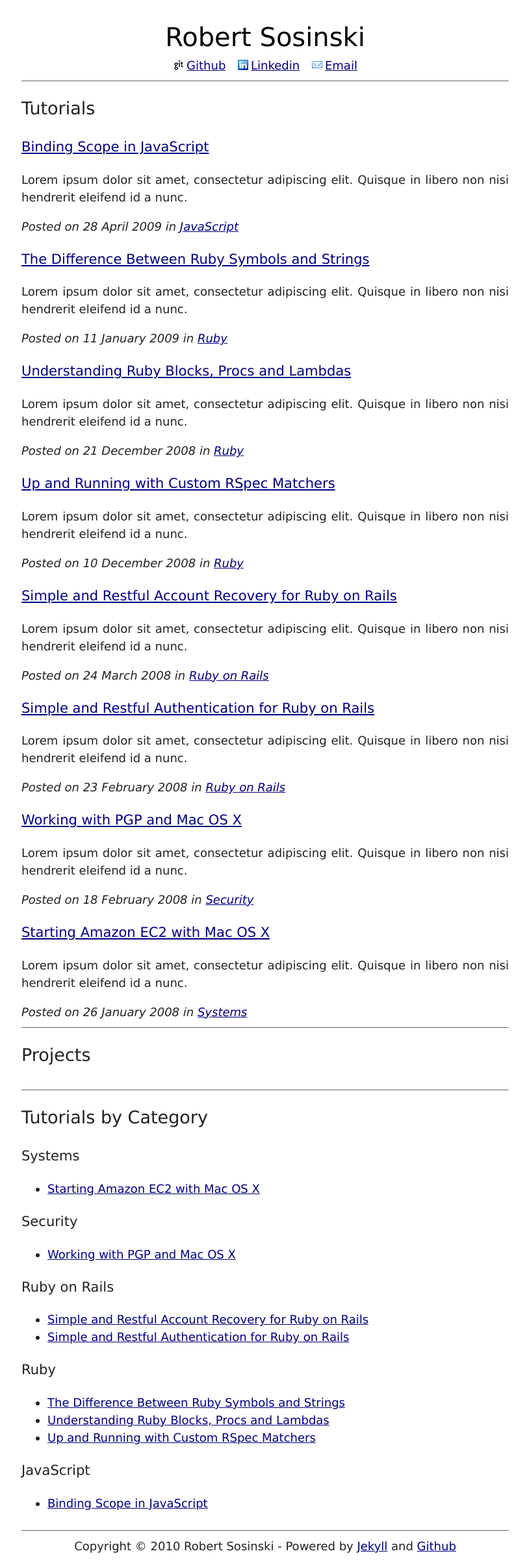
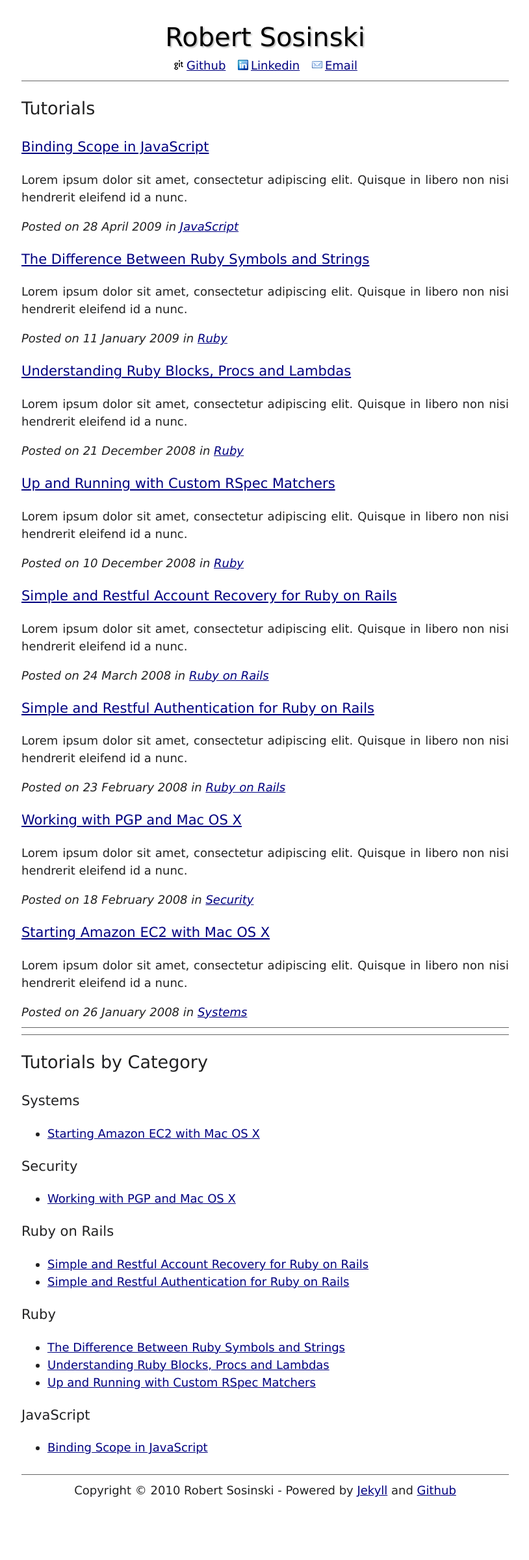
Before and after one commit to robertsosinski/robertsosinski.github.com, a Jekyll site: the page built from index.html, in a window 1280 px wide. Shown: the whole page at 65% size, without its empty margins (232-1046 px from the left). Built offline with Jekyll 4.4.1, drawn with Linux system fonts in a browser that asks for light colours; after the commit the page ends 2315 px from its top, so only the background shows below that.

Commit message:
more design work

```diff
--- a/_layouts/default.html
+++ b/_layouts/default.html
@@ -20,14 +20,18 @@
       <div id="navigation" class="section">
         <h1><a href="/" title="Robert Sosinski">Robert Sosinski</a></h1>
 
+        {% unless page.title == "home" %}
+          <a class="home" href="/">Back Home</a>
+        {% endunless %}
+
         <ul>
           <li><a class="github" href="http://github.com/robertsosinski">Github</a></li>
           <li><a class="linkedin" href="http://www.linkedin.com/in/robertsosinski">Linkedin</a></li>
-          <li><a class="email" rel="nofollow" href="mailto:me@domain.com">Email</a></li>
+          <li><a class="email" rel="nofollow" href="">Email</a></li>
         </ul>
       </div>
 
-      <div id="content">
+      <div id="content" class="section">
         {% unless page.title == "home" %}
           <h2>{{ page.title }}</h2>
         {% endunless %}
@@ -35,8 +39,8 @@
         {{ content }}
       </div>
 
-      <div id="categories" class="section last">
-        <h2>Tutorials by Category</h2>
+      <div id="categories" class="section">
+        <h2>{% unless page.title == "home" %}More {% endunless %}Tutorials by Category</h2>
 
         {% for category in site.categories %}
           <div id="{{ category[0] | downcase | replace:" ","_" }}">
--- a/css/style.css
+++ b/css/style.css
@@ -1,9 +1,11 @@
+/* @override http://localhost:4000/css/style.css */
+
 body {
   font-size: 18px;
-  line-height:1.5;
+  line-height: 1.5;
   font-family: corbel, 'lucida grande', helvetica, sans-serif;
-  color:#212122;
-  background-color:#fff;
+  color: #212122;
+  background-color: #fff;
 }
 
 h1, h2, h3, h4, h5 {
@@ -15,7 +17,7 @@
   color: #000080;
 }
 
-a.hover {
+a:hover {
   text-decoration: none;
 }
 
@@ -36,11 +38,24 @@
 #navigation h1 {
   margin-bottom: 0;
   font-size: 40px;
+  text-shadow: silver 2px 2px 2px;
 }
 
 #navigation h1 a {
   color: #000;
   text-decoration: none;
+}
+
+#navigation h1 a:hover {
+  color: #333;
+}
+
+#navigation a.home {
+  padding: 0 13px 0 20px;
+  background: url('../img/arrow_turn_left.png') no-repeat left center;
+  position: absolute;
+	left:50%;
+	margin-left:-375px;
 }
 
 #navigation ul {
@@ -73,7 +88,7 @@
   text-align: justify;
 }
 
-#content pre {
+#content code {
   font-size: 90%;
 }
 
--- a/index.html
+++ b/index.html
@@ -12,8 +12,5 @@
   {% endfor %}
 </div>
 
-<div id="projects" class="section">
-  <h2>Projects</h2>
-
-  <div id="projects_slot">
+<div id="projects">
 </div>
--- a/js/projects.ejs
+++ b/js/projects.ejs
@@ -1,3 +1,5 @@
+<h2>Projects</h2>
+
 <% $.each(repositories, function(index, repository) { %>
   <h3><a class="name" title="<%= repository.name %>" href="<%= repository.url %>"><%= repository.name %></a></h3>
   <p><%= repository.description %></p>
--- a/js/site.js
+++ b/js/site.js
@@ -1,7 +1,31 @@
 (function($) {
   $(function() {
-    $.getJSON("http://github.com/api/v2/json/repos/show/robertsosinski?callback=?", function(json) {
-        new EJS({url:'/js/projects.ejs'}).update('projects_slot', json);
+    (function() {
+      // fetch and insert projects from github json api
+      if ($("#projects").length == 1) {
+        $.getJSON("http://github.com/api/v2/json/repos/show/robertsosinski?callback=?", function(json) {
+          new EJS({url: "/js/projects.ejs"}).update("projects", json);
+        });
+      }
+
+      // obfuscate email address
+      var a = "mail";
+      var b = "to:"
+      var c = "email";
+      var d = document.location.hostname.replace("github.", "");
+      var e = (a+b+c+"@"+d);
+
+      $("a.email").attr("href", e);
+    })();
+
+    // set category event handlers
+    $(".category").each(function() {
+      var $this = $(this);
+
+      $this.click(function() {
+        $("#categories h3, #categories a").css({"font-weight": null});
+        $("#categories " + $this.attr("href") + " h3, #categories " + $this.attr("href") + " a").css({"font-weight": "bolder"});
+      });
     });
   });
 })(jQuery);
```
Also changed, not shown: img/arrow_turn_left.png (added).
